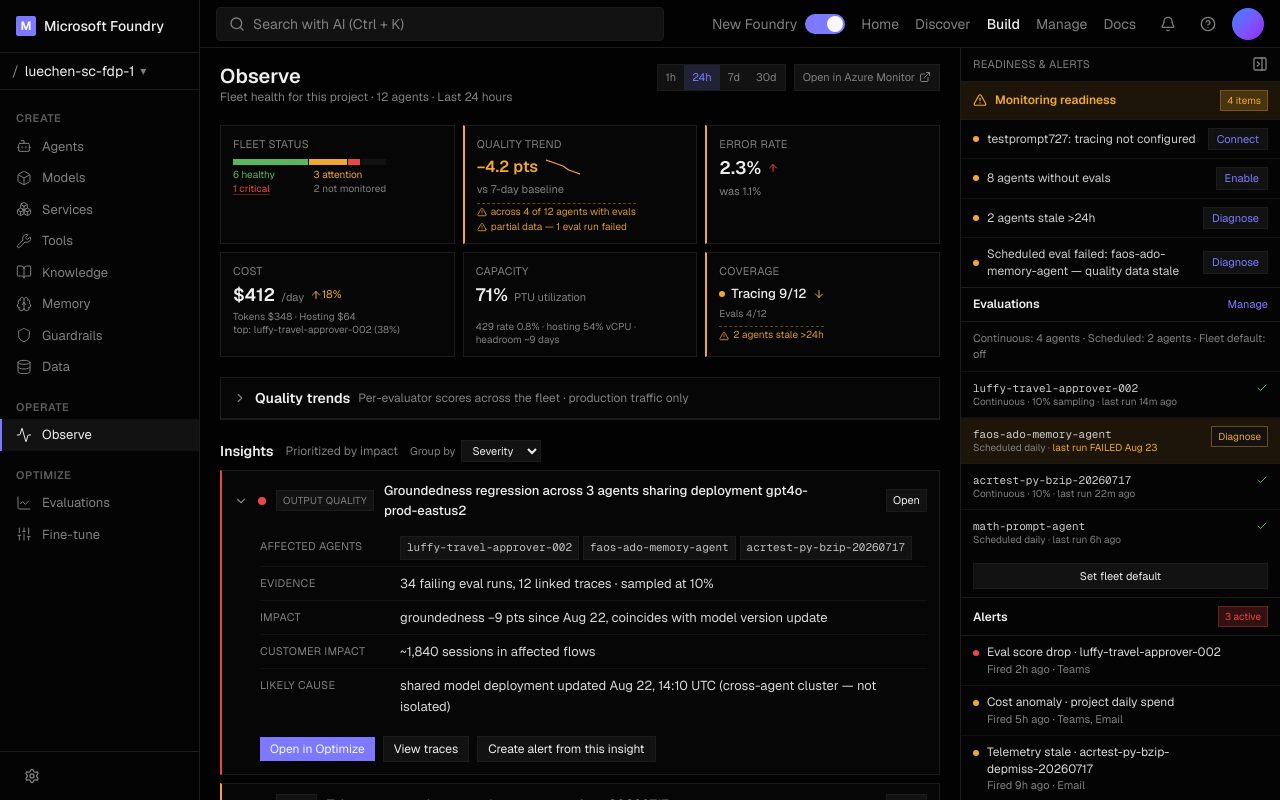
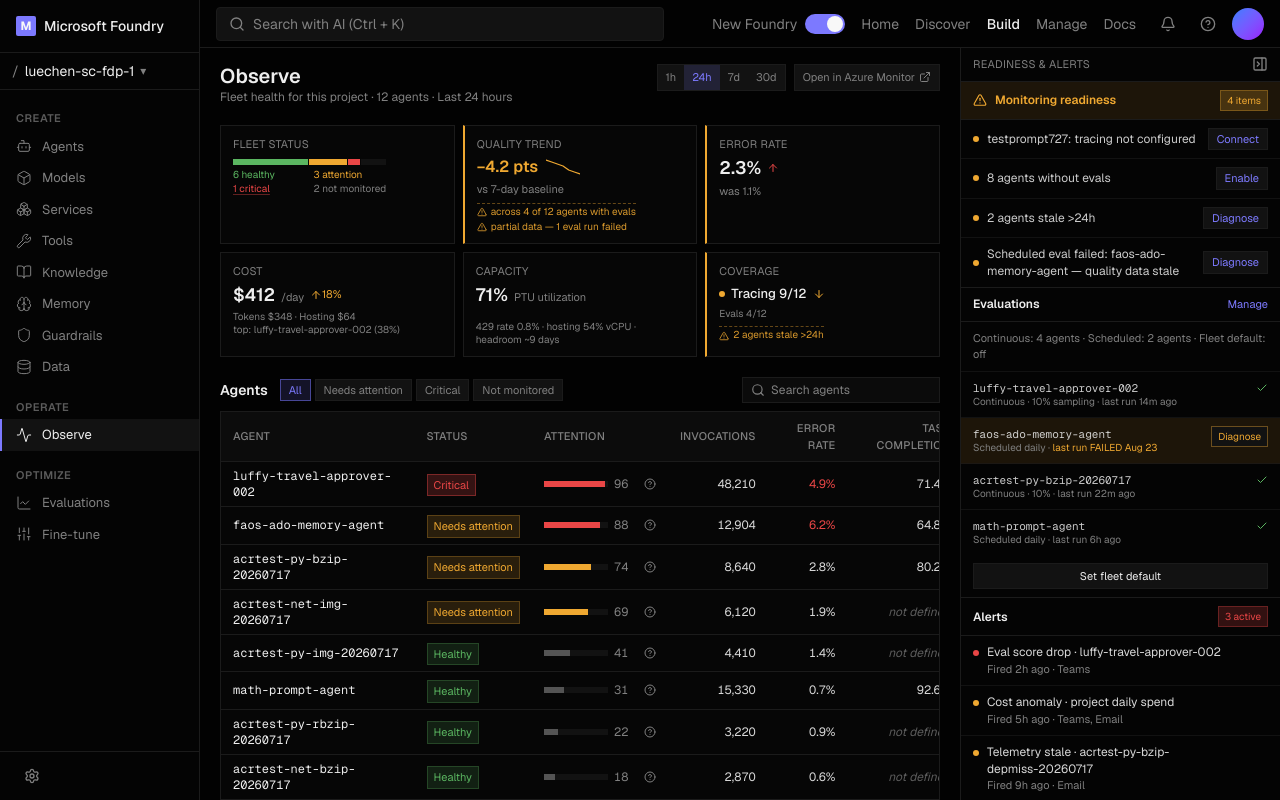
Before and after one commit to fubaduba/v0-test-suites-traces-datasets-pipelines, a Next.js app: page / in a window 1280 px wide. Built offline with nearby package versions, Linux system fonts and the light colour scheme.

Commit message:
feat: add default collapse for quality and insights modules
Added state management for default collapse of quality and insights modules. Updated InsightsPanel to include open prop and toggle functionality.

Co-authored-by: Filisha Shah  <51928518+fubaduba@users.noreply.github.com>

```diff
--- a/components/observe-view.tsx
+++ b/components/observe-view.tsx
@@ -24,7 +24,9 @@ export function ObserveView() {
   const [selectedAgent, setSelectedAgent] = useState<FleetAgent | null>(null)
   const [alertInsight, setAlertInsight] = useState<Insight | null>(null)
 
+  // Quality trends and Insights are both collapsed by default.
   const [qualityOpen, setQualityOpen] = useState(false)
+  const [insightsOpen, setInsightsOpen] = useState(false)
 
   const insightsRef = useRef<HTMLDivElement>(null)
   const tableRef = useRef<HTMLDivElement>(null)
@@ -49,6 +51,12 @@ export function ObserveView() {
     setQualityOpen(true)
     // Let the panel mount before scrolling it into view.
     window.requestAnimationFrame(() => scrollTo(qualityRef))
+  }
+
+  // Insights is collapsed by default, so expand it before scrolling there.
+  const openInsights = () => {
+    setInsightsOpen(true)
+    window.requestAnimationFrame(() => scrollTo(insightsRef))
   }
 
   const filterCritical = () => {
@@ -115,30 +123,32 @@ export function ObserveView() {
               onFocusTable={() => scrollTo(tableRef)}
             />
 
+            {/* Layer 2 — agent table sits above the quality and insights modules */}
+            <div ref={tableRef} className="scroll-mt-4">
+              <AgentTable filter={filter} onFilterChange={setFilter} onSelectAgent={setSelectedAgent} />
+            </div>
+
             {/* Quality module — expands from the Quality trend tile */}
             <div ref={qualityRef} className="scroll-mt-4">
               <QualityPanel
                 open={qualityOpen}
                 onToggle={() => setQualityOpen((current) => !current)}
                 onClose={() => setQualityOpen(false)}
-                onViewRegressionInsight={() => scrollTo(insightsRef)}
+                onViewRegressionInsight={openInsights}
               />
             </div>
 
-            {/* Layer 2 */}
+            {/* Layer 4 */}
             <div ref={insightsRef} className="scroll-mt-4">
               <InsightsPanel
+                open={insightsOpen}
+                onToggle={() => setInsightsOpen((current) => !current)}
                 onOpenAlertModal={setAlertInsight}
                 onViewTraces={(insight) => {
                   const agent = fleetAgents.find((item) => item.name === insight.affectedAgents[0])
                   if (agent) setSelectedAgent(agent)
                 }}
               />
-            </div>
-
-            {/* Layer 3 */}
-            <div ref={tableRef} className="scroll-mt-4">
-              <AgentTable filter={filter} onFilterChange={setFilter} onSelectAgent={setSelectedAgent} />
             </div>
           </div>
         </div>
--- a/components/observe/insights-panel.tsx
+++ b/components/observe/insights-panel.tsx
@@ -38,6 +38,8 @@ function DetailRow({ label, value, muted }: { label: string; value: React.ReactN
 type GroupBy = "Severity" | "Category" | "Status"
 
 interface InsightsPanelProps {
+  open: boolean
+  onToggle: () => void
   onOpenAlertModal: (insight: Insight) => void
   onViewTraces: (insight: Insight) => void
 }
@@ -45,7 +47,7 @@ interface InsightsPanelProps {
 const severityRank: Record<Insight["severity"], number> = { critical: 0, warning: 1, info: 2 }
 const stateRank: Record<Insight["state"], number> = { Recurred: 0, Open: 1, Resolved: 2 }
 
-export function InsightsPanel({ onOpenAlertModal, onViewTraces }: InsightsPanelProps) {
+export function InsightsPanel({ open, onToggle, onOpenAlertModal, onViewTraces }: InsightsPanelProps) {
   const [expanded, setExpanded] = useState<string[]>([insights[0].id])
   const [groupBy, setGroupBy] = useState<GroupBy>("Severity")
 
@@ -58,12 +60,32 @@ export function InsightsPanel({ onOpenAlertModal, onViewTraces }: InsightsPanelP
     return severityRank[a.severity] - severityRank[b.severity]
   })
 
+  const openCount = insights.filter((insight) => insight.state !== "Resolved").length
+
   return (
     <section className="flex flex-col gap-2">
       <div className="flex flex-wrap items-center gap-3">
-        <h2 className="text-sm font-semibold text-foreground">Insights</h2>
-        <span className="text-xs text-muted-foreground">Prioritized by impact</span>
-        <label className="flex items-center gap-1.5 text-[11px] text-muted-foreground">
+        <button
+          type="button"
+          onClick={onToggle}
+          aria-expanded={open}
+          className="flex flex-1 items-center gap-2 text-left min-w-0"
+        >
+          {open ? (
+            <ChevronDown className="w-3.5 h-3.5 text-muted-foreground shrink-0" />
+          ) : (
+            <ChevronRight className="w-3.5 h-3.5 text-muted-foreground shrink-0" />
+          )}
+          <span className="text-sm font-semibold text-foreground shrink-0">Insights</span>
+          {openCount > 0 && (
+            <span className="px-1.5 py-0.5 text-[10px] bg-primary/15 border border-primary/30 text-primary shrink-0">
+              {openCount} open
+            </span>
+          )}
+          <span className="text-xs text-muted-foreground truncate">Prioritized by impact</span>
+        </button>
+        {open && (
+          <label className="flex items-center gap-1.5 text-[11px] text-muted-foreground shrink-0">
             Group by
             <select
               value={groupBy}
@@ -75,9 +97,10 @@ export function InsightsPanel({ onOpenAlertModal, onViewTraces }: InsightsPanelP
               <option value="Status">Status</option>
             </select>
           </label>
+        )}
       </div>
 
-      <div className="flex flex-col gap-2">
+      <div className={cn("flex flex-col gap-2", !open && "hidden")}>
         {ordered.map((insight) => {
           const isOpen = expanded.includes(insight.id)
           const isResolved = insight.state === "Resolved"
```
Lines whose indentation alone changed are shown as unchanged.
